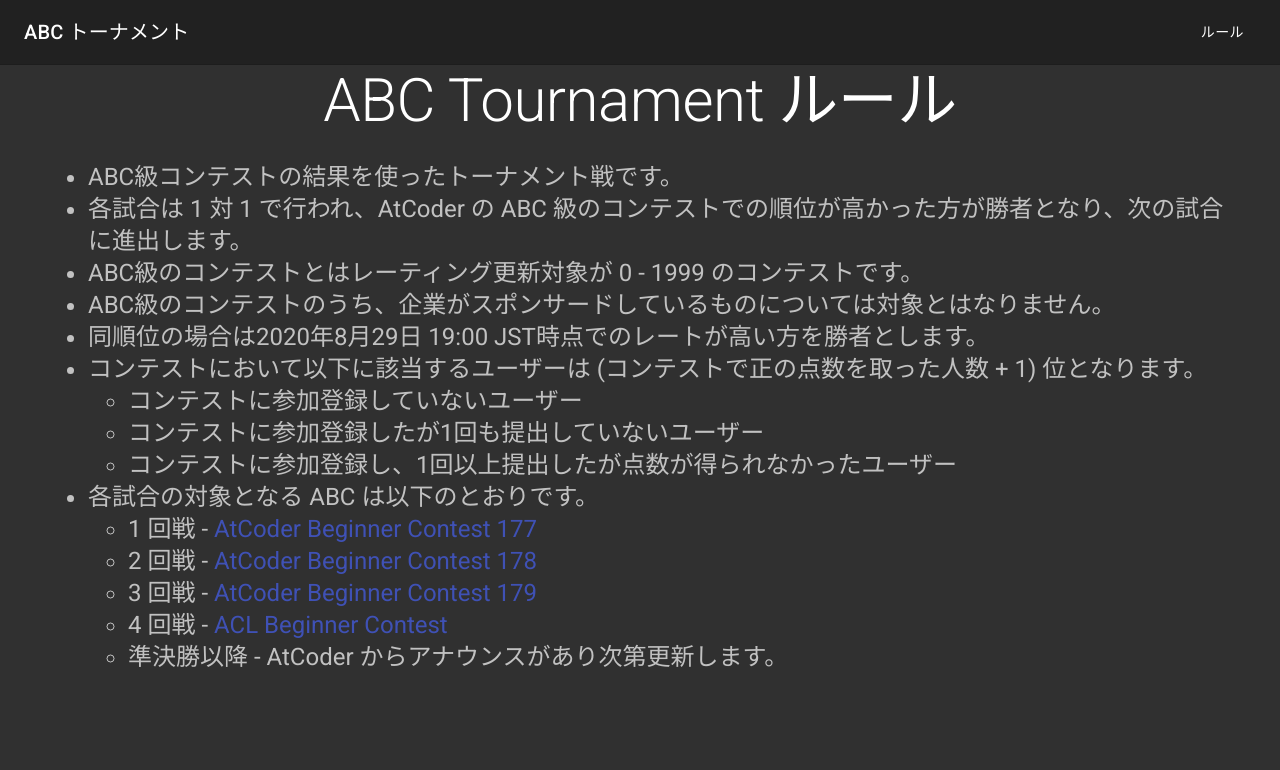
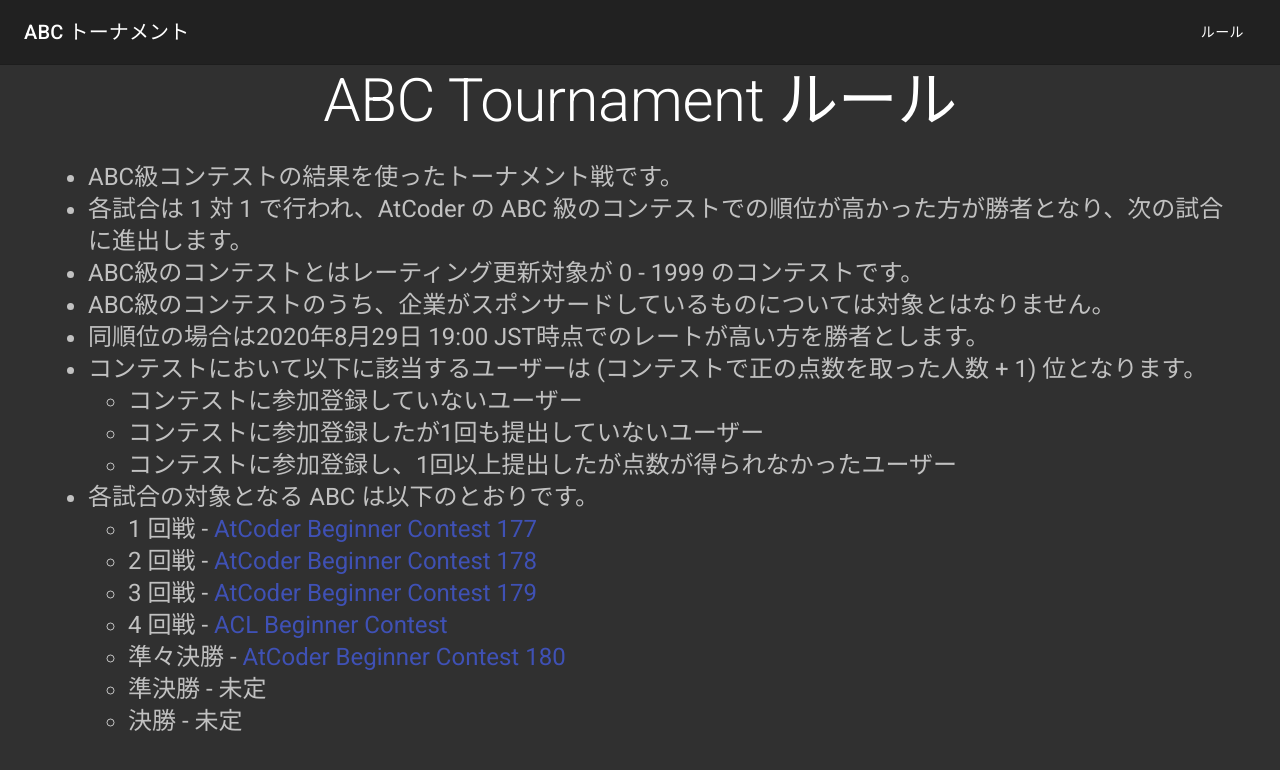
Before and after one commit to kenkoooo/atcoder-tournament, a React (Create React App) app: page /#/rule in a window 1280 px wide. Shown: the top 770 px of the page. Built offline with nearby package versions, Linux system fonts and the light colour scheme.

Commit message:
Add announcement

```diff
--- a/src/pages/RulePage.tsx
+++ b/src/pages/RulePage.tsx
@@ -70,7 +70,18 @@
                   ACL Beginner Contest
                 </Link>
               </li>
-              <li>準決勝以降 - AtCoder からアナウンスがあり次第更新します。</li>
+              <li>
+                準々決勝 -{" "}
+                <Link href="https://atcoder.jp/contests/abc180">
+                  AtCoder Beginner Contest 180
+                </Link>
+              </li>
+              <li>
+                準決勝 - 未定
+              </li>
+              <li>
+                決勝 - 未定
+              </li>
             </ul>
           </li>
         </ul>
--- a/src/pages/Tournament.tsx
+++ b/src/pages/Tournament.tsx
@@ -40,13 +40,22 @@
           AtCoder Beginner Contest Tournament
         </Typography>
         <Typography
-          component="h4"
-          variant="h4"
-          align="center"
-          color="textPrimary"
-          gutterBottom
+            component="h4"
+            variant="h4"
+            align="center"
+            color="textPrimary"
+            gutterBottom
         >
           シーズン 1
+        </Typography>
+        <Typography
+            component="h5"
+            variant="h5"
+            align="center"
+            color="textPrimary"
+            gutterBottom
+        >
+          ABC181はトーナメント対象となりません。（<a href="https://twitter.com/kenkoooo/status/1322741614465351685">告知</a>）
         </Typography>
         <Tabs
           value={selectedDivision}
```
Also changed, not shown: 8 other files (tests, documents, lock files or other folders).
